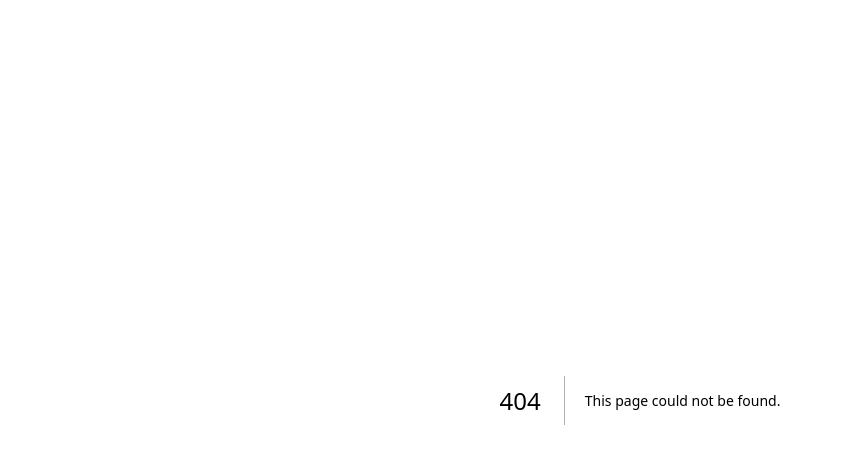
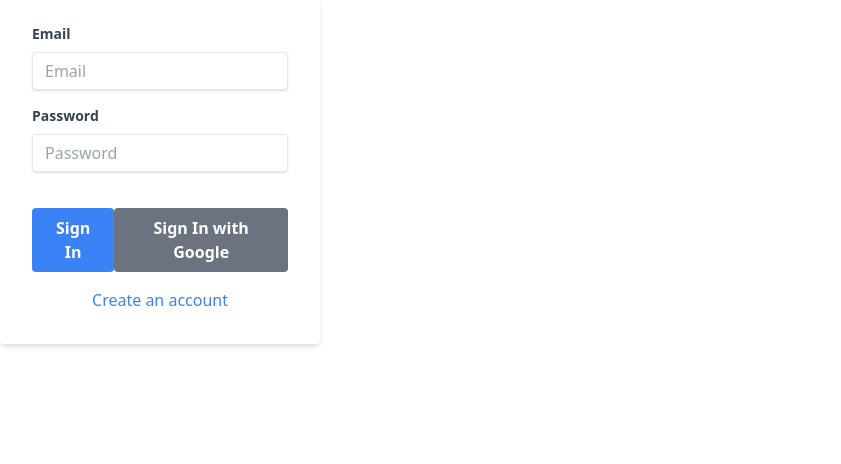
Before and after one commit to Adstefnum-Inc/allforone, a Next.js app in the folder ui/: page /auth/login in a window 1280 px wide. Before the commit this address had no page. Shown: the top 464 px of the page, without its empty margins (0-841 px from the left). Built offline with nearby package versions, Linux system fonts and the light colour scheme.

Commit message:
correcting page routes

```diff
--- a/ui/components/auth/loginModal.jsx
+++ b/ui/components/auth/loginModal.jsx
@@ -78,7 +78,7 @@ function LoginModal() {
           </button>
         </div>
         <div className="text-center mt-4 text-gray-500">
-          <a href="/api/auth/signup" className="text-blue-500 hover:text-blue-800">Create an account</a>
+          <a href="/auth/signup" className="text-blue-500 hover:text-blue-800">Create an account</a>
         </div>
       </form>
     </div>
--- a/ui/pages/api/auth/login.jsx
+++ /dev/null
@@ -1,3 +0,0 @@
-import LoginModal from "../../../components/auth/loginModal";
-
-export default LoginModal;
--- /dev/null
+++ b/ui/pages/auth/login.jsx
@@ -0,0 +1,3 @@
+import LoginModal from "../../components/auth/loginModal";
+
+export default LoginModal;
--- a/ui/pages/index.jsx
+++ b/ui/pages/index.jsx
@@ -34,7 +34,7 @@ export default function Home() {
            <Link href="/calendar">
         Calendar
       </Link>
-       <Link href="/api/auth/login">
+       <Link href="/auth/login">
         Login
       </Link>
       </div>
```
Also changed, not shown: ui/pages/auth/signup.jsx (renamed from ui/pages/api/auth/signup.jsx).
